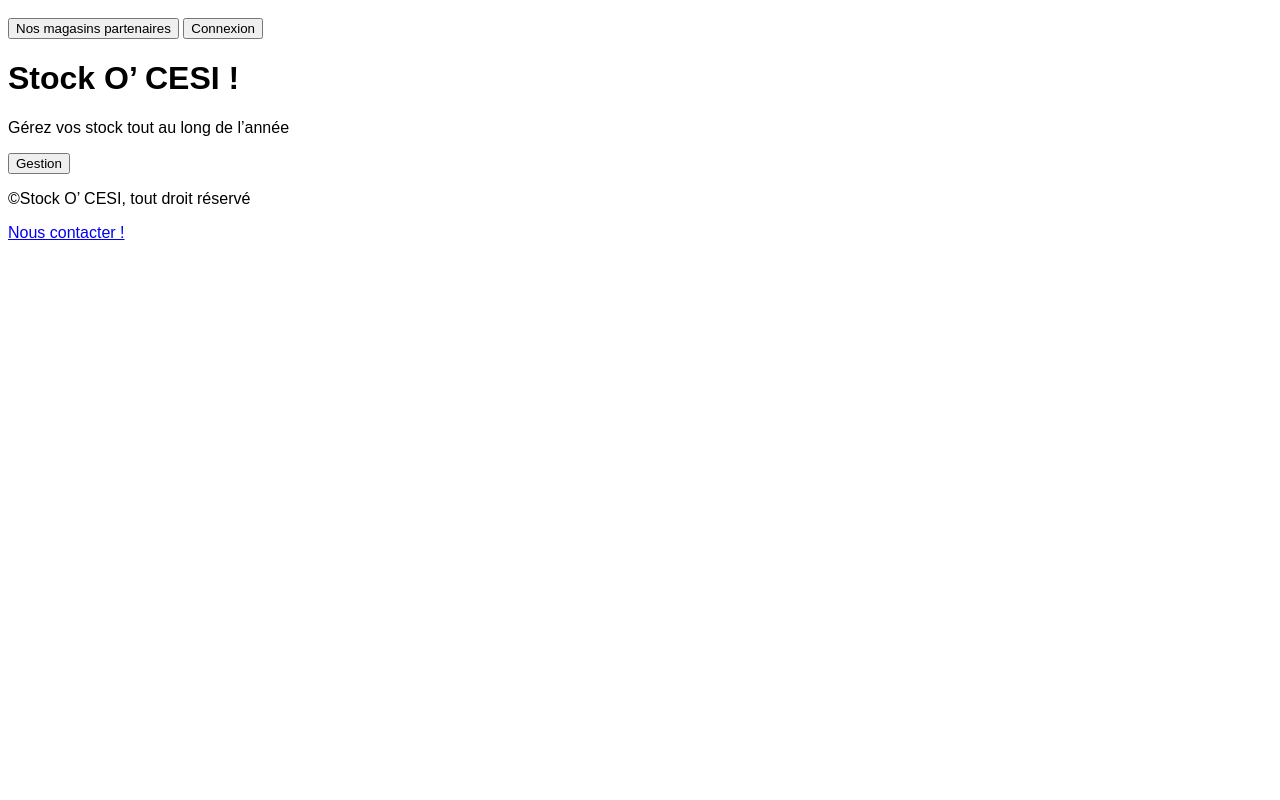
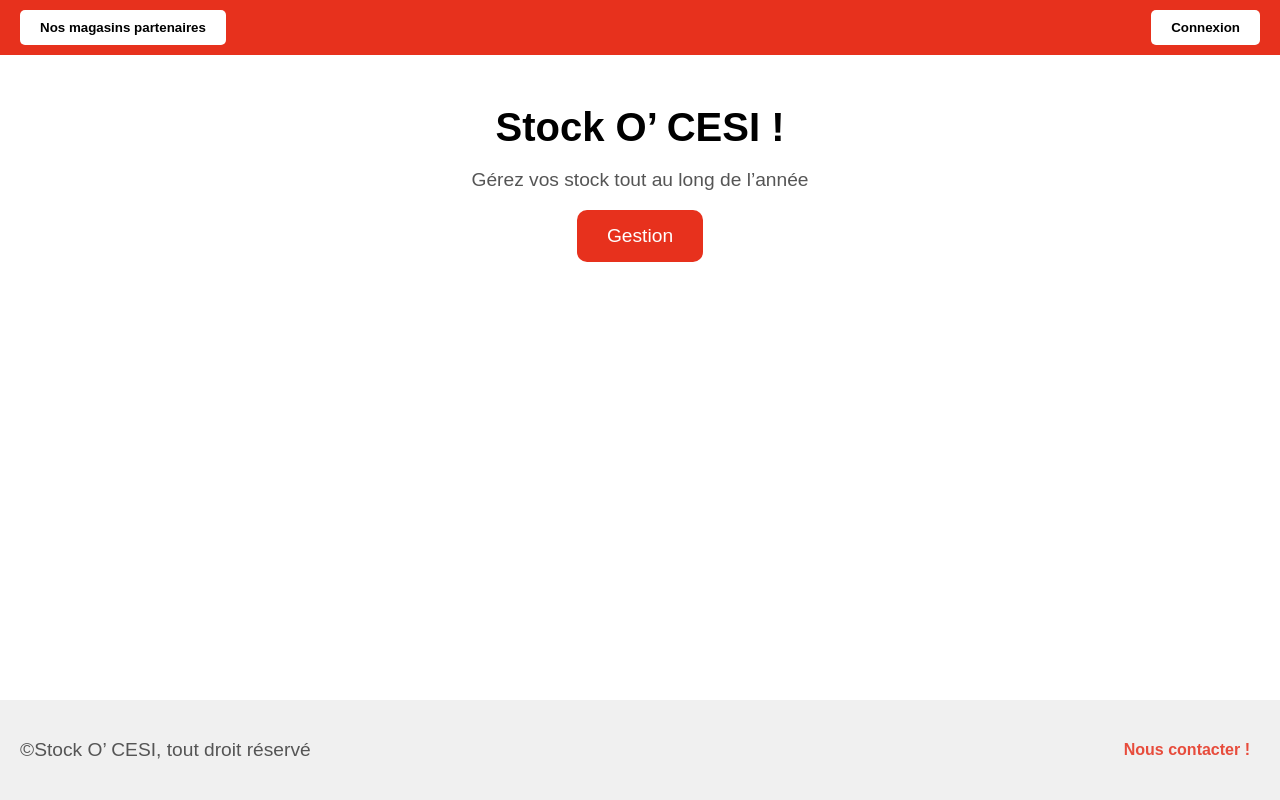
Before and after one commit to AnasB27/Stockocesi, a PHP site: page /static/html/accueil.html in a window 1280 px wide. Run offline with PHP 8.4, Linux system fonts and the light colour scheme.

Commit message:
modified:   static/css/accueil.css 	modified:   static/html/accueil.html

```diff
--- a/static/css/accueil.css
+++ b/static/css/accueil.css
@@ -5,7 +5,7 @@ body {
 }
 
 header {
-    background-color: #e74c3c;
+    background-color: #e7311d;
     padding: 10px 0;
 }
 
@@ -40,7 +40,7 @@ p {
 }
 
 .main-button {
-    background-color: #e74c3c;
+    background-color: #e7311d;
     color: white;
     border: none;
     padding: 15px 30px;
@@ -48,7 +48,6 @@ p {
     font-size: 1.2em;
     cursor: pointer;
 }
-
 footer {
     background-color: #f0f0f0;
     padding: 20px;
@@ -58,10 +57,14 @@ footer {
     display: flex;
     justify-content: space-between;
     align-items: center;
+    box-sizing: border-box; /* Assure que le padding est inclus dans la largeur */
 }
 
 .contact-link {
     color: #e74c3c;
     text-decoration: none;
     font-weight: bold;
+    margin-left: 0; /* Supprime la marge négative */
+    padding-right: 10px; /* Ajoute un espace pour éviter qu'il ne touche le bord */
+    white-space: nowrap; /* Empêche le texte de se couper sur plusieurs lignes */
 }
--- a/static/html/accueil.html
+++ b/static/html/accueil.html
@@ -4,7 +4,7 @@
     <meta charset="UTF-8">
     <meta name="viewport" content="width=device-width, initial-scale=1.0">
     <title>Stock O' CESI</title>
-    <link rel="stylesheet" href="../css/style.css">
+    <link rel="stylesheet" href="../css/accueil.css">
 </head>
 <body>
     <header>
```
